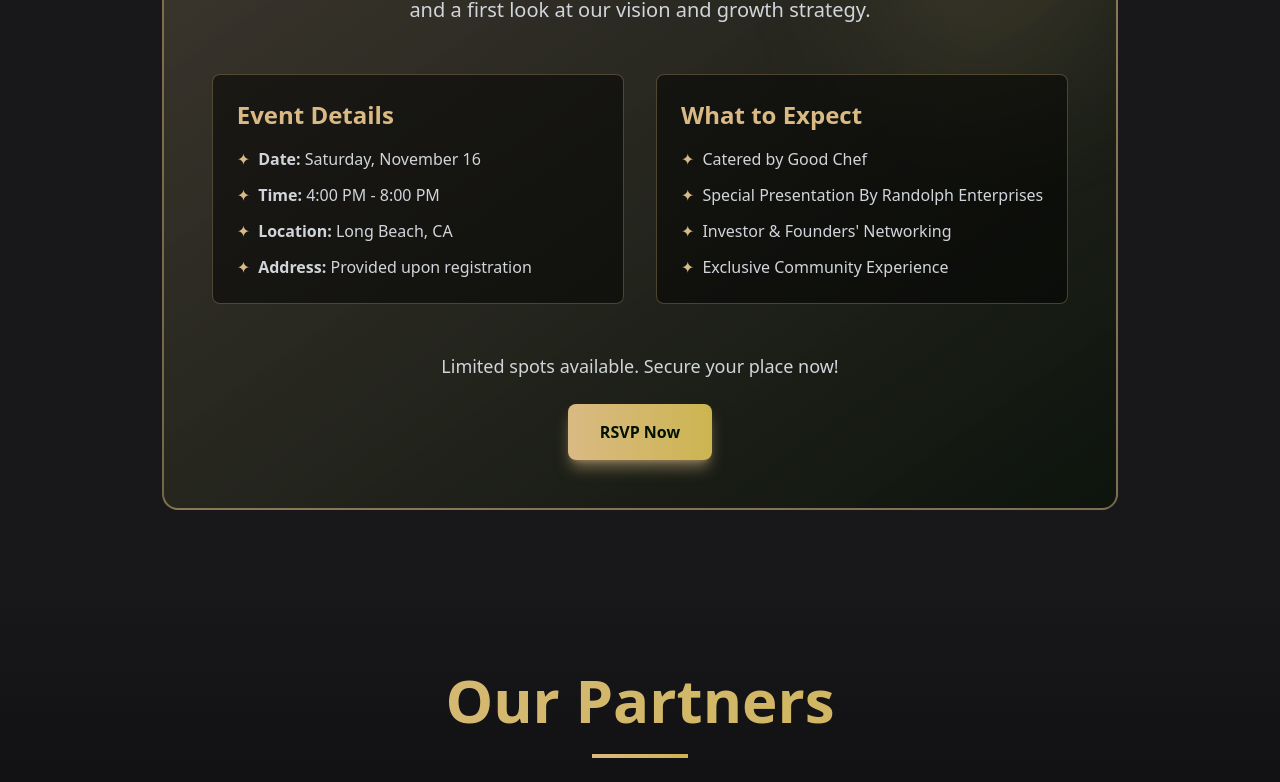
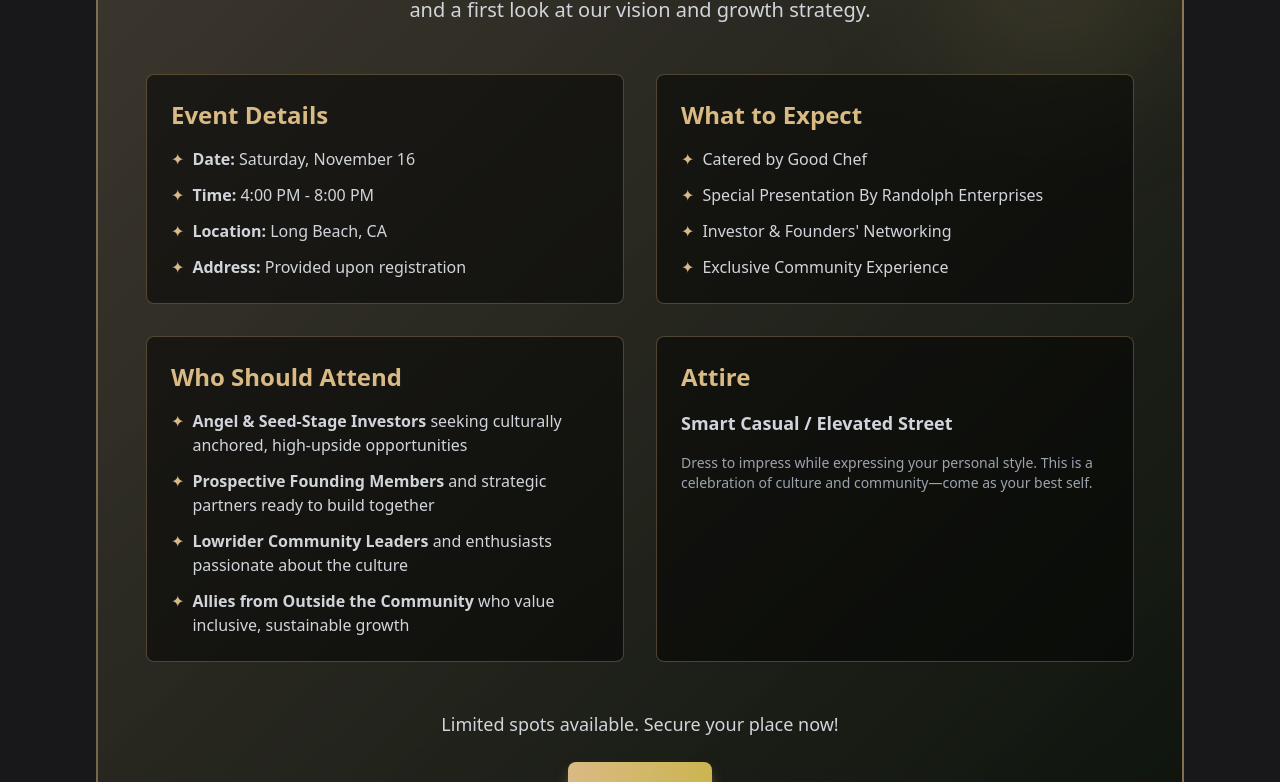
Before and after one commit to fteadmin/lowrider, a React (Vite) app: page / in a window 1280 px wide. Shown: the part 1993-2775 px from the top of the page. Built offline with nearby package versions, Linux system fonts and the light colour scheme.

Commit message:
updated the events card

```diff
--- a/src/components/Events.tsx
+++ b/src/components/Events.tsx
@@ -67,6 +67,40 @@ export default function Events() {
               </div>
             </div>
 
+            <div className="grid md:grid-cols-2 gap-8 mt-8">
+              <div className="bg-black/50 p-6 rounded-lg border border-[#D9BA84]/30">
+                <h4 className="text-2xl font-bold text-[#D9BA84] mb-4">Who Should Attend</h4>
+                <ul className="space-y-3 text-gray-300">
+                  <li className="flex items-start">
+                    <span className="text-[#D9BA84] mr-2">✦</span>
+                    <span><strong>Angel & Seed-Stage Investors</strong> seeking culturally anchored, high-upside opportunities</span>
+                  </li>
+                  <li className="flex items-start">
+                    <span className="text-[#D9BA84] mr-2">✦</span>
+                    <span><strong>Prospective Founding Members</strong> and strategic partners ready to build together</span>
+                  </li>
+                  <li className="flex items-start">
+                    <span className="text-[#D9BA84] mr-2">✦</span>
+                    <span><strong>Lowrider Community Leaders</strong> and enthusiasts passionate about the culture</span>
+                  </li>
+                  <li className="flex items-start">
+                    <span className="text-[#D9BA84] mr-2">✦</span>
+                    <span><strong>Allies from Outside the Community</strong> who value inclusive, sustainable growth</span>
+                  </li>
+                </ul>
+              </div>
+
+              <div className="bg-black/50 p-6 rounded-lg border border-[#D9BA84]/30">
+                <h4 className="text-2xl font-bold text-[#D9BA84] mb-4">Attire</h4>
+                <p className="text-gray-300 text-lg">
+                  <strong>Smart Casual / Elevated Street</strong>
+                </p>
+                <p className="text-gray-400 text-sm mt-4">
+                  Dress to impress while expressing your personal style. This is a celebration of culture and community—come as your best self.
+                </p>
+              </div>
+            </div>
+
             <div className="text-center mt-12">
               <p className="text-lg text-gray-300 mb-6">
                 Limited spots available. Secure your place now!
```
